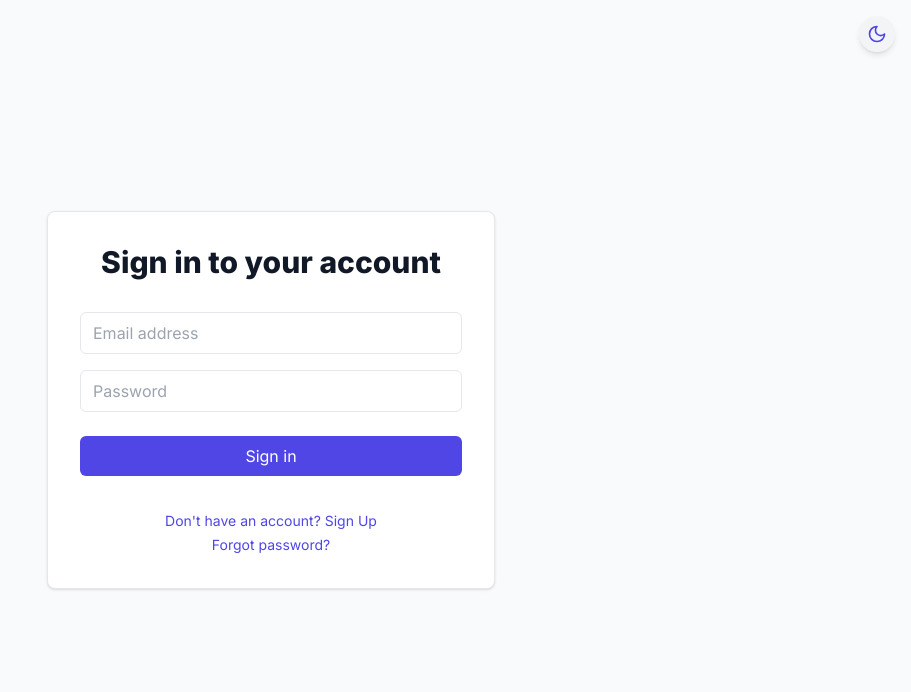
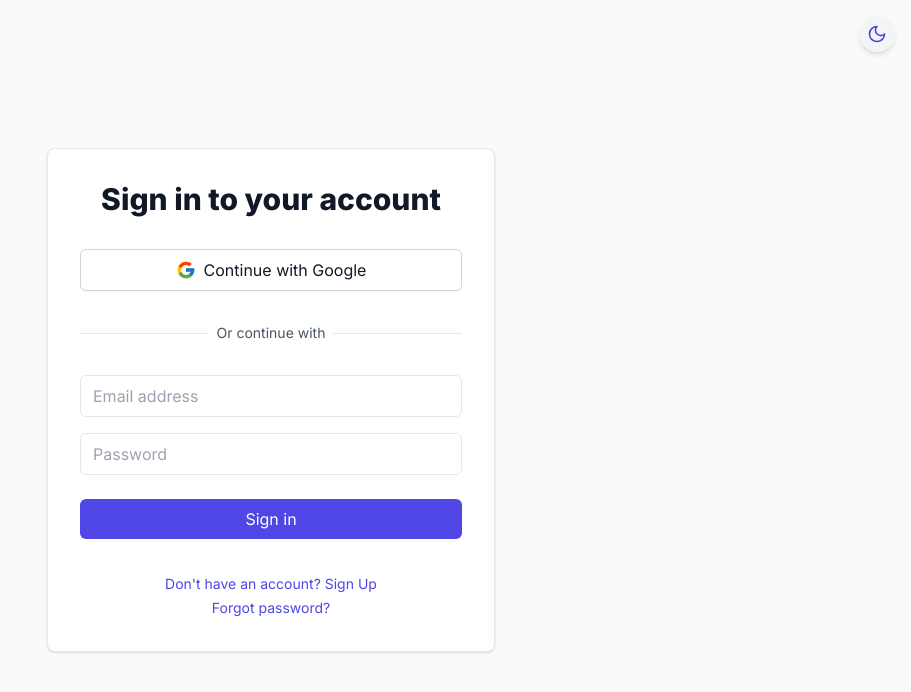
Before and after one commit to Anish-2005/Exam-Syllabus-Tracker, a Next.js app in the folder neuramark/: page /login in a window 1280 px wide. Shown: the top 692 px of the page, without its empty margins (369-1280 px from the left). Built offline with nearby package versions, Linux system fonts and the light colour scheme; no server answers.

Commit message:
individual subject copy

```diff
--- a/neuramark/app/(auth)/login/page.jsx
+++ b/neuramark/app/(auth)/login/page.jsx
@@ -7,13 +7,14 @@ import { useTheme } from '../../components/ThemeContext';
 import Link from 'next/link';
 import { Moon, Sun } from 'lucide-react';
 import { motion, AnimatePresence } from 'framer-motion';
+import { FcGoogle } from 'react-icons/fc';
 
 export default function LoginPage() {
   const [email, setEmail] = useState('');
   const [password, setPassword] = useState('');
   const [error, setError] = useState('');
   const [loading, setLoading] = useState(false);
-  const { login } = useAuth();
+  const { login, googleSignIn } = useAuth();
   const router = useRouter();
   const { theme, toggleTheme, isDark } = useTheme();
 
@@ -31,6 +32,18 @@ export default function LoginPage() {
     setLoading(false);
   };
 
+  const handleGoogleSignIn = async () => {
+    try {
+      setError('');
+      setLoading(true);
+      await googleSignIn();
+      router.push('/dashboard');
+    } catch (err) {
+      setError(err.message);
+    }
+    setLoading(false);
+  };
+
   // Theme-based classes
   const bgColor = isDark ? 'bg-gray-900' : 'bg-gray-50';
   const cardBg = isDark ? 'bg-gray-800' : 'bg-white';
@@ -39,10 +52,12 @@ export default function LoginPage() {
   const borderColor = isDark ? 'border-gray-700' : 'border-gray-200';
   const inputBg = isDark ? 'bg-gray-700 text-white' : 'bg-white text-gray-900';
   const errorBg = isDark ? 'bg-red-900/30 border-red-700' : 'bg-red-100 border-red-200';
+  const googleBtnBg = isDark ? 'bg-gray-700 hover:bg-gray-600' : 'bg-white hover:bg-gray-50';
+  const googleBtnBorder = isDark ? 'border-gray-600' : 'border-gray-300';
 
   return (
     <div className={`min-h-screen flex items-center justify-center ${bgColor} transition-colors duration-200 relative`}>
-      {/* Theme Toggle Button - Positioned at top-right corner */}
+      {/* Theme Toggle Button */}
       <button
         onClick={toggleTheme}
         className={`
@@ -93,6 +108,27 @@ export default function LoginPage() {
             {error}
           </div>
         )}
+
+        {/* Google Sign-In Button */}
+        <button
+          onClick={handleGoogleSignIn}
+          disabled={loading}
+          className={`w-full flex items-center justify-center gap-2 py-2 px-4 rounded-md border ${googleBtnBorder} ${googleBtnBg} shadow-sm ${textColor} transition-colors duration-200 disabled:opacity-50`}
+        >
+          <FcGoogle className="w-5 h-5" />
+          <span>Continue with Google</span>
+        </button>
+
+        <div className="relative">
+          <div className="absolute inset-0 flex items-center">
+            <div className={`w-full border-t ${borderColor}`} />
+          </div>
+          <div className="relative flex justify-center text-sm">
+            <span className={`px-2 ${isDark ? 'bg-gray-800' : 'bg-white'} ${secondaryText}`}>
+              Or continue with
+            </span>
+          </div>
+        </div>
 
         <form className="mt-8 space-y-6" onSubmit={handleSubmit}>
           <div className="space-y-4">
--- a/neuramark/app/(auth)/signup/page.jsx
+++ b/neuramark/app/(auth)/signup/page.jsx
@@ -7,6 +7,7 @@ import { useTheme } from '../../components/ThemeContext';
 import Link from 'next/link';
 import { Moon, Sun } from 'lucide-react';
 import { motion, AnimatePresence } from 'framer-motion';
+import { FcGoogle } from 'react-icons/fc';
 
 export default function SignupPage() {
   const [email, setEmail] = useState('');
@@ -14,7 +15,7 @@ export default function SignupPage() {
   const [confirmPassword, setConfirmPassword] = useState('');
   const [error, setError] = useState('');
   const [loading, setLoading] = useState(false);
-  const { signup } = useAuth();
+  const { signup, googleSignIn } = useAuth();
   const router = useRouter();
   const { theme, toggleTheme, isDark } = useTheme();
 
@@ -36,6 +37,18 @@ export default function SignupPage() {
     setLoading(false);
   };
 
+  const handleGoogleSignIn = async () => {
+    try {
+      setError('');
+      setLoading(true);
+      await googleSignIn();
+      router.push('/dashboard');
+    } catch (err) {
+      setError(err.message);
+    }
+    setLoading(false);
+  };
+
   // Theme-based classes
   const bgColor = isDark ? 'bg-gray-900' : 'bg-gray-50';
   const cardBg = isDark ? 'bg-gray-800' : 'bg-white';
@@ -44,10 +57,12 @@ export default function SignupPage() {
   const borderColor = isDark ? 'border-gray-700' : 'border-gray-200';
   const inputBg = isDark ? 'bg-gray-700 text-white' : 'bg-white text-gray-900';
   const errorBg = isDark ? 'bg-red-900/30 border-red-700' : 'bg-red-100 border-red-200';
+  const googleBtnBg = isDark ? 'bg-gray-700 hover:bg-gray-600' : 'bg-white hover:bg-gray-50';
+  const googleBtnBorder = isDark ? 'border-gray-600' : 'border-gray-300';
 
   return (
     <div className={`min-h-screen flex items-center justify-center ${bgColor} transition-colors duration-200 relative`}>
-      {/* Theme Toggle Button - Positioned at top-right corner */}
+      {/* Theme Toggle Button */}
       <button
         onClick={toggleTheme}
         className={`
@@ -98,6 +113,27 @@ export default function SignupPage() {
             {error}
           </div>
         )}
+
+        {/* Google Sign-In Button */}
+        <button
+          onClick={handleGoogleSignIn}
+          disabled={loading}
+          className={`w-full flex items-center justify-center gap-2 py-2 px-4 rounded-md border ${googleBtnBorder} ${googleBtnBg} shadow-sm ${textColor} transition-colors duration-200 disabled:opacity-50`}
+        >
+          <FcGoogle className="w-5 h-5" />
+          <span>Continue with Google</span>
+        </button>
+
+        <div className="relative">
+          <div className="absolute inset-0 flex items-center">
+            <div className={`w-full border-t ${borderColor}`} />
+          </div>
+          <div className="relative flex justify-center text-sm">
+            <span className={`px-2 ${isDark ? 'bg-gray-800' : 'bg-white'} ${secondaryText}`}>
+              Or sign up with email
+            </span>
+          </div>
+        </div>
 
         <form className="mt-8 space-y-6" onSubmit={handleSubmit}>
           <div className="space-y-4">
--- a/neuramark/app/components/context/AuthContext.js
+++ b/neuramark/app/components/context/AuthContext.js
@@ -7,7 +7,9 @@ import {
   signInWithEmailAndPassword,
   createUserWithEmailAndPassword,
   signOut,
-  sendPasswordResetEmail
+  sendPasswordResetEmail,
+  GoogleAuthProvider,
+  signInWithPopup
 } from 'firebase/auth';
 
 export const AuthContext = createContext();
@@ -22,7 +24,8 @@ export function AuthProvider({ children }) {
         setUser({
           uid: user.uid,
           email: user.email,
-          displayName: user.displayName
+          displayName: user.displayName,
+          photoURL: user.photoURL
         });
       } else {
         setUser(null);
@@ -33,7 +36,7 @@ export function AuthProvider({ children }) {
     return () => unsubscribe();
   }, []);
 
-  // Auth functions
+  // Email/password functions
   const signup = (email, password) => {
     return createUserWithEmailAndPassword(auth, email, password);
   };
@@ -50,6 +53,17 @@ export function AuthProvider({ children }) {
     return sendPasswordResetEmail(auth, email);
   };
 
+  // Google Sign-In function
+  const googleSignIn = async () => {
+    const provider = new GoogleAuthProvider();
+    try {
+      const result = await signInWithPopup(auth, provider);
+      return result.user;
+    } catch (error) {
+      throw error;
+    }
+  };
+
   return (
     <AuthContext.Provider value={{
       user,
@@ -57,7 +71,8 @@ export function AuthProvider({ children }) {
       signup,
       login,
       logout,
-      resetPassword
+      resetPassword,
+      googleSignIn // Make sure this is included
     }}>
       {children}
     </AuthContext.Provider>
```
Also changed, not shown: neuramark/app/(main)/dashboard/page.jsx (+69 -13 lines).
